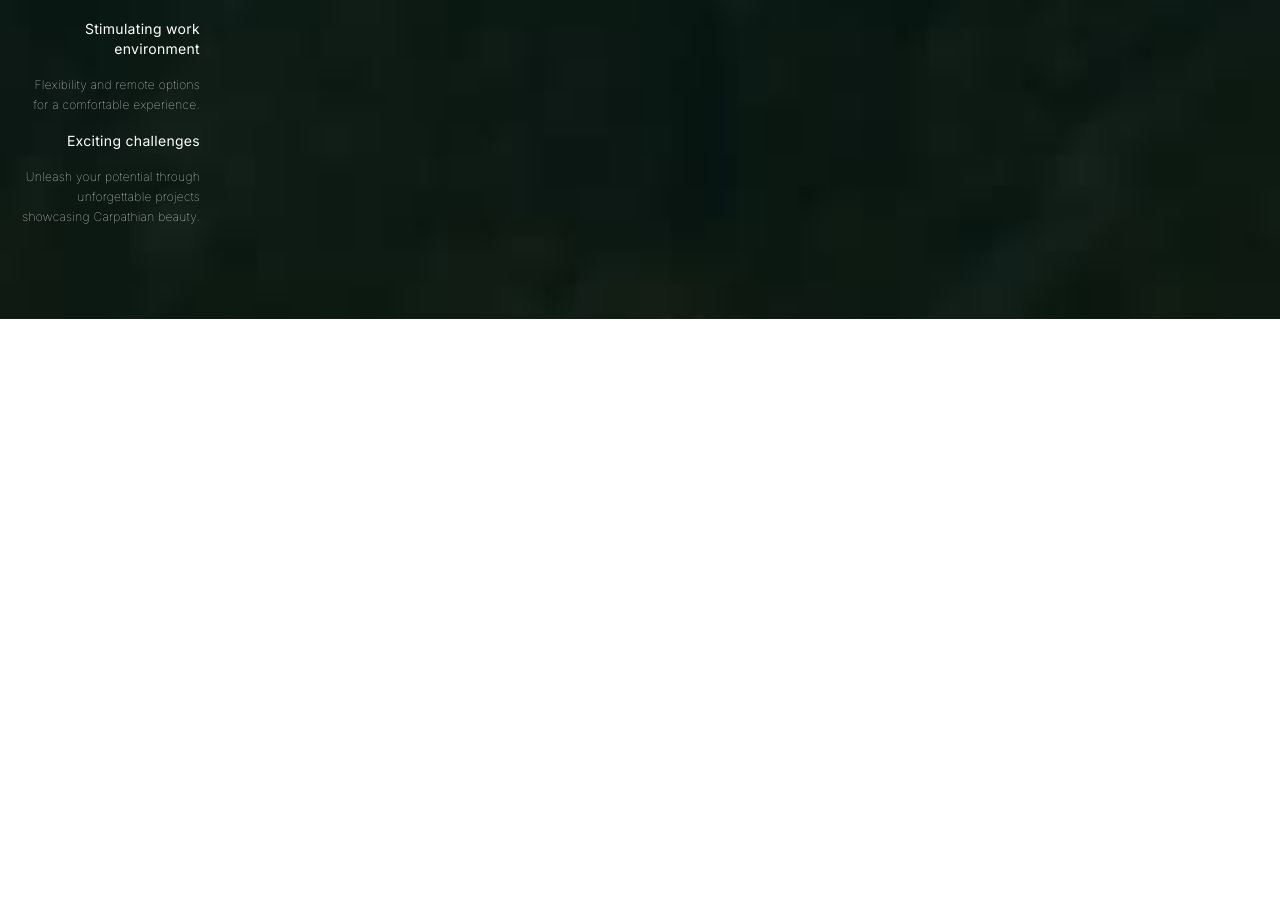
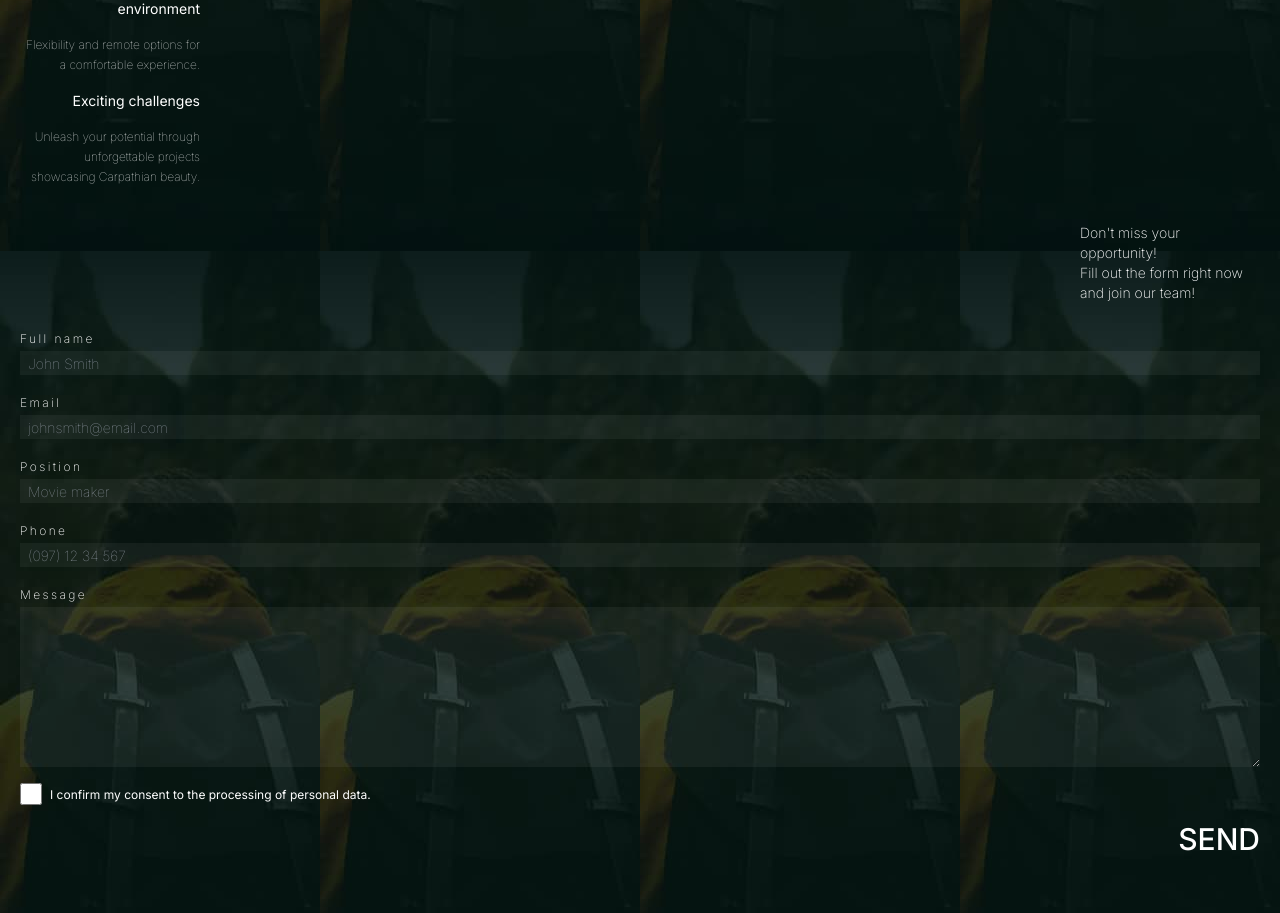
Before and after one commit to UkrainianUser/CarpTravel, a Next.js app: page / in a window 1280 px wide. Shown: the part 2981-3894 px from the top of the page. Before the commit the page ends 3300 px from the top, so only its background shows below. Built offline with nearby package versions, Linux system fonts and the light colour scheme.

Commit message:
mark up 1 form

```diff
--- a/src/app/page.tsx
+++ b/src/app/page.tsx
@@ -3,7 +3,7 @@ import Header from "../components/Header";
 import Hero from "@/components/Hero";
 import About from "@/components/About";
 import Services from "@/components/Services";
-import CareerInfo from "@/components/CareerInfo";
+import Career from "@/components/Career";
 
 const Home: NextPage = () => {
 	return (
@@ -13,7 +13,7 @@ const Home: NextPage = () => {
 				<Hero />
 				<About />
 				<Services />
-				<CareerInfo />
+				<Career />
 			</main>
 		</>
 	);
--- /dev/null
+++ b/src/components/Career.tsx
@@ -0,0 +1,15 @@
+import CareerForm from "./CareerForm";
+import CareerInfo from "./CareerInfo";
+
+const Career = () => {
+	return (
+		<>
+			<section className="h-full py-14 bg-[url('/bg-career-mobile.jpg')] bg-fixed">
+				<CareerInfo />
+				<CareerForm />
+			</section>
+		</>
+	);
+};
+
+export default Career;
--- /dev/null
+++ b/src/components/CareerForm.tsx
@@ -0,0 +1,102 @@
+import Container from "./Container";
+
+const CareerForm = () => {
+	return (
+		<Container>
+			<p className="ml-auto mb-6 text-sm font-extralight w-[180px]">
+				Don't miss your opportunity! <br />
+				Fill out the form right now and join our team!
+			</p>
+			<form>
+				<div className="mb-4">
+					<label
+						className="flex leading-6 text-xs tracking-[2.4px] font-extralight"
+						htmlFor="fullName"
+					>
+						Full name
+					</label>
+					<input
+						className="block w-full h-6 pl-2 bg-[#ffffff0d] placeholder:font-thin"
+						type="text"
+						id="fullName"
+						placeholder="John Smith"
+					/>
+				</div>
+				<div className="mb-4">
+					<label
+						className="flex leading-6 text-xs tracking-[2.4px] font-extralight"
+						htmlFor="email"
+					>
+						Email
+					</label>
+					<input
+						className="block w-full h-6 pl-2 bg-[#ffffff0d] placeholder:font-thin"
+						type="email"
+						id="email"
+						placeholder="johnsmith@email.com"
+					/>
+				</div>
+				<div className="mb-4">
+					<label
+						className="flex leading-6 text-xs tracking-[2.4px] font-extralight"
+						htmlFor="position"
+					>
+						Position
+					</label>
+					<input
+						className="block w-full h-6 pl-2 bg-[#ffffff0d] placeholder:font-thin"
+						type="text"
+						id="position"
+						placeholder="Movie maker"
+					/>
+				</div>
+				<div className="mb-4">
+					<label
+						className="flex leading-6 text-xs tracking-[2.4px] font-extralight"
+						htmlFor="phone"
+					>
+						Phone
+					</label>
+					<input
+						className="block w-full h-6 pl-2 bg-[#ffffff0d] placeholder:font-thin"
+						type="tel"
+						id="phone"
+						placeholder="(097) 12 34 567"
+					/>
+				</div>
+				<div className="mb-4">
+					<label
+						className="flex leading-6 text-xs tracking-[2.4px] font-extralight"
+						htmlFor="message"
+					>
+						Message
+					</label>
+					<textarea
+						className="block w-full bg-[#ffffff0d]"
+						id="message"
+						rows={8}
+						cols={20}
+					/>
+				</div>
+				<div className="mb-4 flex">
+					<input
+						className="w-[22px] h-[22px] mr-2 text-center "
+						type="checkbox"
+						id="confirm"
+					/>
+					<label className="text-xs pt-1" htmlFor="confirm">
+						I confirm my consent to the processing of personal data.
+					</label>
+				</div>
+				<button
+					className="uppercase text-3xl font-medium block ml-auto"
+					type="submit"
+				>
+					Send
+				</button>
+			</form>
+		</Container>
+	);
+};
+
+export default CareerForm;
--- a/src/components/CareerInfo.tsx
+++ b/src/components/CareerInfo.tsx
@@ -2,27 +2,26 @@ import Container from "./Container";
 
 const CareerInfo = () => {
 	return (
-		<section className="h-full py-14 bg-[url('/bg-career-mobile.jpg')] bg-cover">
 		<Container>
 			<h2 className="mb-5 text-4xl font-thin uppercase tracking-wide">
 				Choose
 				<span className="text-4xl font-medium"> us</span>
 			</h2>
-				<p className="ml-auto mb-9 text-sm font-thin tracking-wide leading-5 w-[180px]">
+			<p className="ml-auto mb-9 text-sm font-thin leading-5 w-[180px]">
 				Your chance to join our passionate team in Carpathian tourism. Seeking
 				talented professionals to share our common mission.
 			</p>
-				<p className="ml-auto mb-9 text-3xl font-thin uppercase tracking-wide w-[180px]">
+			<p className="ml-auto mb-9 text-3xl font-thin uppercase w-[180px]">
 				Why us ?
 			</p>
-				<ul className="mb-9 text-xs font-thin text-right tracking-wide leading-5 w-[180px]">
+			<ul className="mb-9 text-xs font-thin text-right leading-5 w-[180px]">
 				<li>
 					<h5 className="text-sm mb-4 font-normal">
 						Professional development{" "}
 					</h5>
 					<p className="mb-4">
-							We offer growth opportunities and a creative environment to
-							nurture your talents.
+						We offer growth opportunities and a creative environment to nurture
+						your talents.
 					</p>
 				</li>
 				<li>
@@ -48,7 +47,6 @@ const CareerInfo = () => {
 				</li>
 			</ul>
 		</Container>
-		</section>
 	);
 };
 
```
Lines whose indentation alone changed are shown as unchanged.
